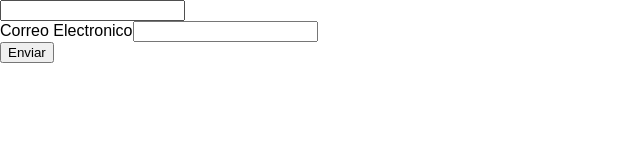
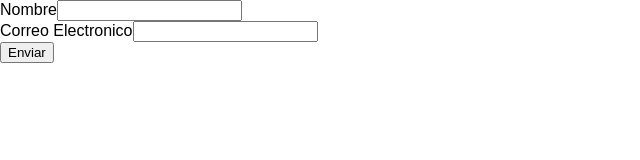
Before and after one commit to cesar-rodriguez92/react-dev, a React (Create React App) app in the folder clase5/app01/: page / in a window 1280 px wide. Shown: the top 160 px of the page, without its empty margins (0-640 px from the left). Built offline with nearby package versions, Linux system fonts and the light colour scheme.

Commit message:
Se agrega label for name

```diff
--- a/clase5/app01/src/Form.js
+++ b/clase5/app01/src/Form.js
@@ -16,7 +16,7 @@ const ContactForm = (props) =>{
   const { handleSubmit } = props;
   return(
     <form onSubmit = { handleSubmit }>
-      <Field name='name' component='input' type='text' />
+      <Field name='name' component={renderField} type='text'  label='Nombre'/>
       <Field name='email' component={renderField} type='email'label='Correo Electronico' />
       <button
         type='submit'>Enviar</button>
```
